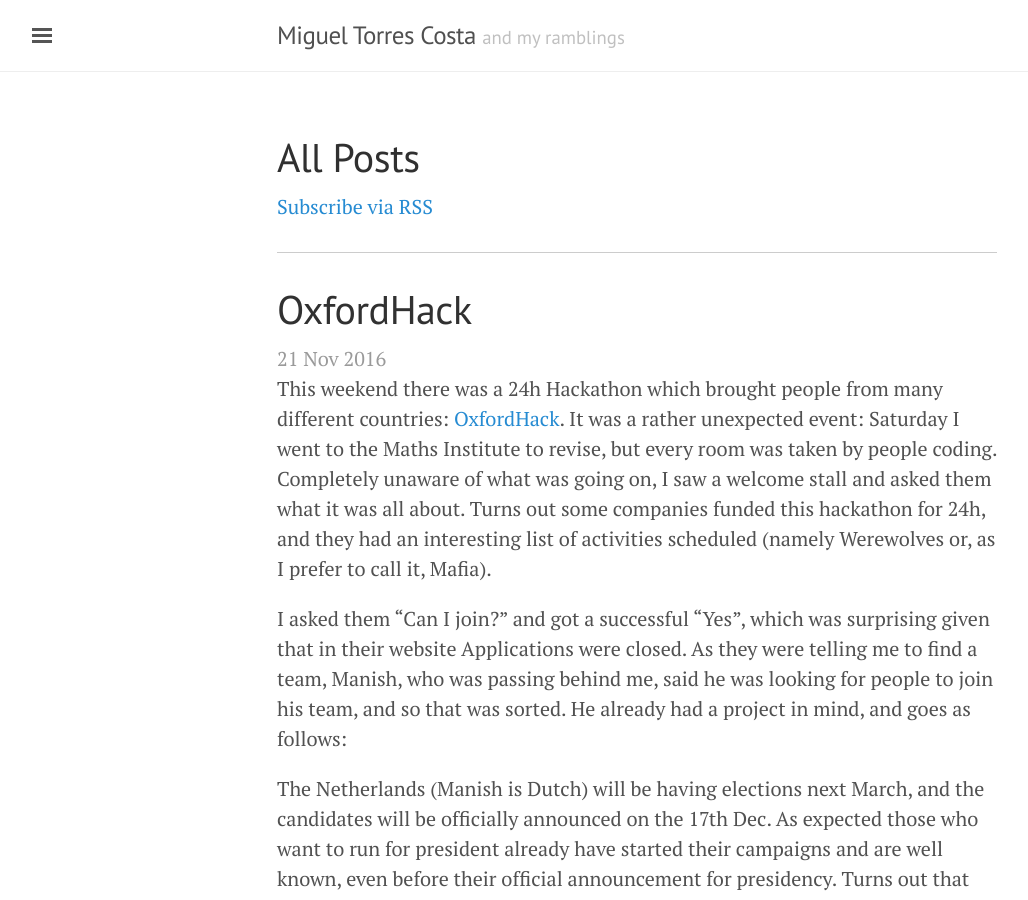
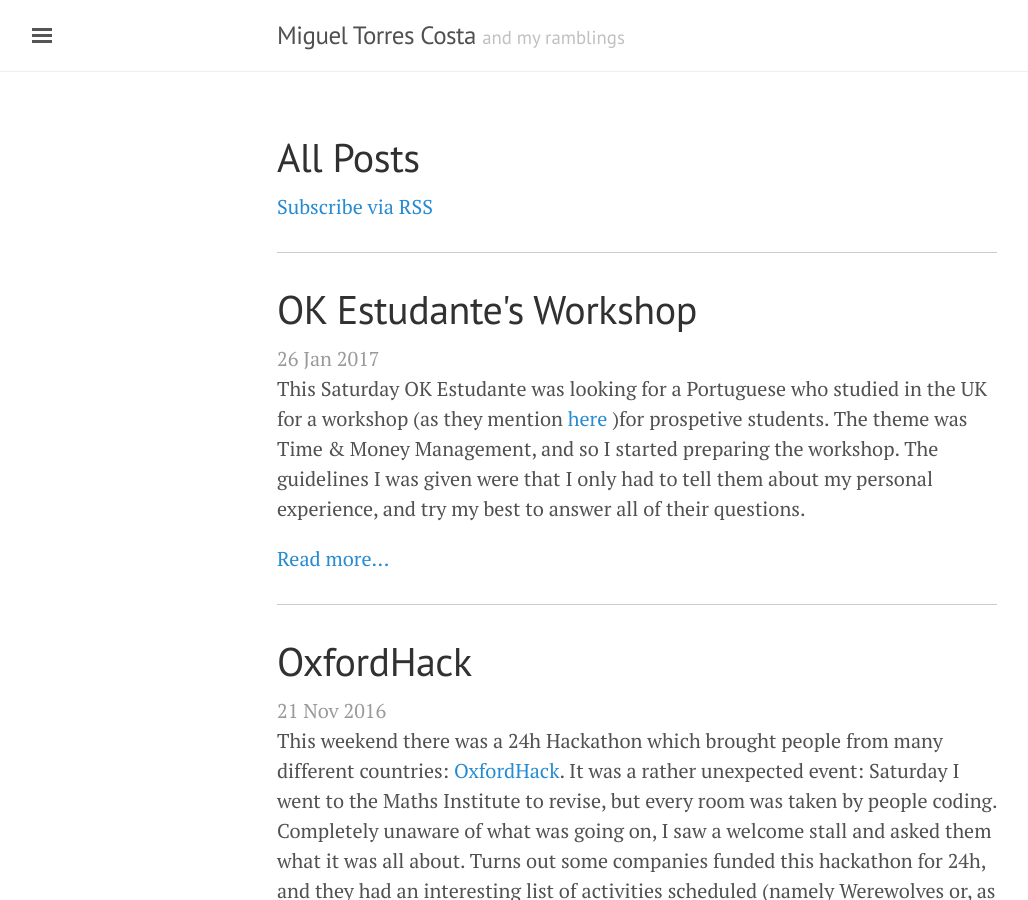
Before and after one commit to migueltorrescosta/migueltorrescosta.github.io, a Jekyll site: the page built from page_All_Posts.md, in a window 1280 px wide and 900 px high. Shown: the whole window, without its empty margins (3-1031 px from the left). Built offline with Jekyll 4.4.1, drawn with Linux system fonts in a browser that asks for light colours; nearby versions of some CDN libraries; some of the changed lines change nothing that is shown.

Commit message:
Updated content

```diff
--- a/_posts/2017-01-26-OK-Estudante-Workshop.md
+++ b/_posts/2017-01-26-OK-Estudante-Workshop.md
@@ -1,10 +1,17 @@
 ---
 layout: post
-title: Templates
-category: Others
-published: false
+title: OK Estudante's Workshop
+category: Work
+published: true
 ---
 
-This Saturday OK Estudante was looking for a Portuguese student who studied in the UK to do a workshop (as they mention [here](http://okestudante.pt/prepara-te/workshops-ingles/) )for prospetive students. The theme was Time & Money Management, and so I started preparing the workshop. The guidelines I was given were that I only had to tell them about my personal experience (It would be hard for me to know how everything works in all of the UK's universities. Not impossible, but pretty hard), and try my best to answer all of their questions.
+This Saturday OK Estudante was looking for a Portuguese who studied in the UK for a workshop (as they mention [here](http://okestudante.pt/prepara-te/workshops-ingles/) )for prospetive students. The theme was Time & Money Management, and so I started preparing the workshop. The guidelines I was given were that I only had to tell them about my personal experience, and try my best to answer all of their questions.
+<!--excerpt ends here-->
 I managed to scrape up a worth while list of things to say, but since I was meant to answer their questions and have the participants practice their English I left roughly half of the time given for that. There were 4 groups of 15 students each coming, so it was an audience small enough to be interactive.
-The first 30mins of each workshop felt really strange. Even though I had done presentations before, I wasn't used to having such a small audience in such a small audience with next to no interactions.
+
+The first 30mins of each workshop (on money management) felt really strange. Even though I had done presentations before, I wasn't used to having such a small audience in such a small room with next to no interactions. Apparently this feeling of mine wasn't fully reflected on the students (they gave feedback to OK Estudante afterwards. I'm still uncertain about how much of it was just politeness, but I'll take their word for now).
+
+It got more interesting when we started speaking about the time management aspect of the talk. Why? Because time management includes managing not only studies, but also hobbies, social life, and I used that cue to wonder about their personal hobbies. In the unlikely event that you (reader) are thinking "These students are going abroad for their studies, they ought to spend their time studying and not going out to pubs,...", I must counter-attack with something I found during Uni: If I have nothing else other than my studies to do, there is a lot to do and even more time to do it without anything marking the passage of time. In the end I might be very unproductive for an entire afternoon without even noticing. If, instead, I have a quidditch practice at 5pm then I know that I'll have 2 work slots (maybe 2-5pm and 7-9pm) with a break in the middle, and this worked better for me. This might not work for everyone, so I told them "If you don't know it yet, try different work schedules: working late into the night or early in the morning, working longer hours with many breaks or shorter without any breaks, and anything else you come up with till you find what works for you".
+
+If you didn't think the above, let me get back on track: I used the opportunity to know more about what interested them one by one and what I've seen related to what they like. There are many societies in Universities, from sports to nationalities (yay Portuguese society) passing by Quidditch to Bitcoin and many more (there were 600 ish at Oxford). Even though this last bit wasn't as educational as previous ones, it was important to have them practice English as much as possible before going abroad.
+It was great to feel them calmer regarding going abroad after the workshop. I made sure they knew they had to prepare for life abroad (setting up a bank account as soon as they got there, looking for a job online before going if they need to and only afterwards looking for on site jobs,...) but I also assured them that
```
